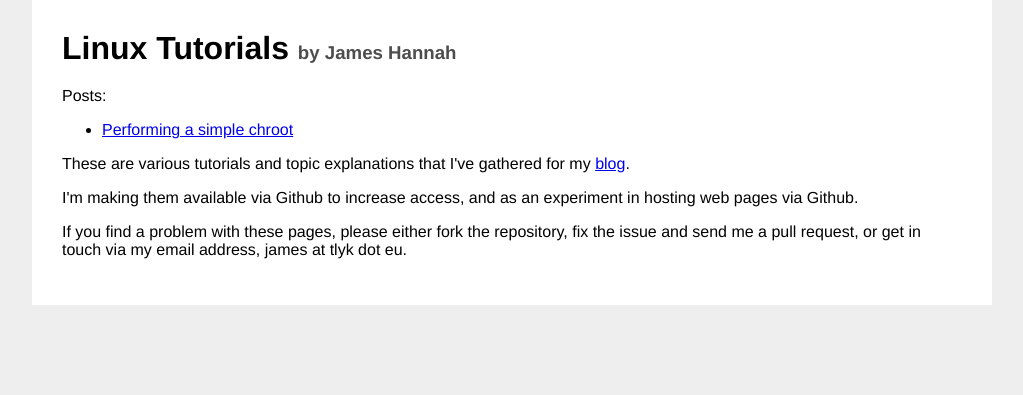
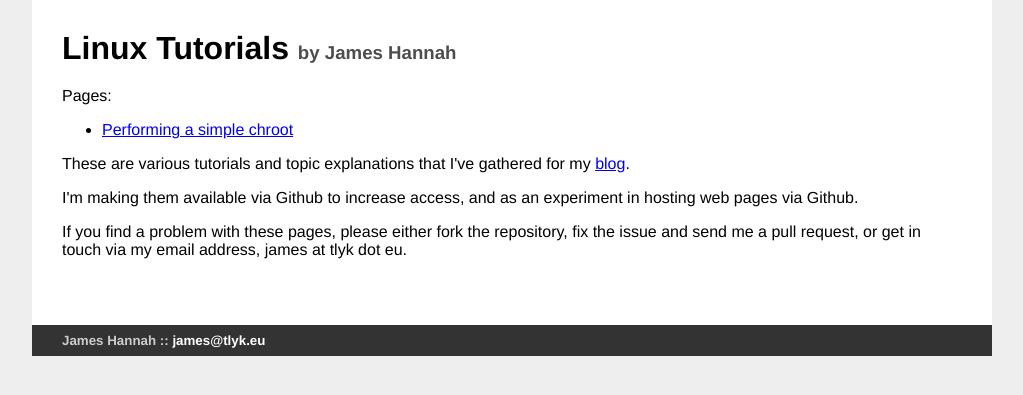
Before and after one commit to jiphex/jiphex.github.com, a Jekyll site: the page built from index.html, in a window 1280 px wide. Shown: the top 395 px of the page, without its empty margins (128-1151 px from the left). Built offline with Jekyll 4.4.1, drawn with Linux system fonts in a browser that asks for light colours.

Commit message:
Improved template

```diff
--- a/_layouts/default.html
+++ b/_layouts/default.html
@@ -9,5 +9,8 @@
     <div id='wrapper'>
     {{content}}
     </div>
+    <footer id='tail'>
+        James Hannah :: <a href='&#109;&#97;il&#116;&#111;&#58;&#106;ames&#37;40tlyk&#46;e&#37;75'>j&#97;mes&#64;t&#108;y&#107;&#46;eu</a>
+    </footer>
 </body>
 </html>
--- a/index.html
+++ b/index.html
@@ -7,7 +7,7 @@ layout: default
 <h2 class='title'>by James Hannah</h1>
 </div>
 
-Posts:
+Pages:
 <ul>
 {% for post in site.posts %}
     <li><a href='{{post.url}}'>{{post.title}}</a></li>
--- a/style.css
+++ b/style.css
@@ -49,10 +49,38 @@ body {
     max-width: 900px;
     margin: 0px auto auto auto;
     background-color: white;
-    padding: 30px;
+    padding: 30px 30px 50px 30px;
 }
 
 code {
     font-family: Menlo, Consolas, Monaco, "Lucida Console", monospace;
     color: #5d000f;
 }
+
+footer#tail {
+    max-width: 900px;
+    background-color: #333;
+    color: #ccc;
+    font-size: 10pt;
+    padding: 8px 30px 8px 30px;
+    margin: 0px auto auto auto;
+    text-align: left;
+    position: relative;
+}
+
+footer #authortail {
+    text-align: right;
+    position: absolute;
+    right: 10px;
+}
+
+footer #copy {
+    text-align: left;
+    position: absolute;
+    left: 10px;
+}
+
+footer#tail a:link, footer#tail a:visited{
+    color: white;
+    text-decoration: none;
+}
```
Also changed, not shown: _layouts/post.html (+5 -2 lines).
